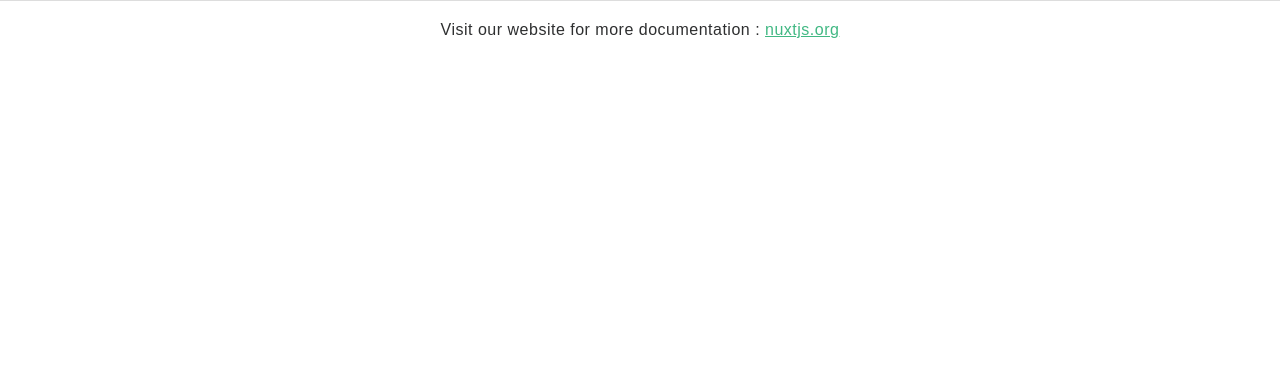
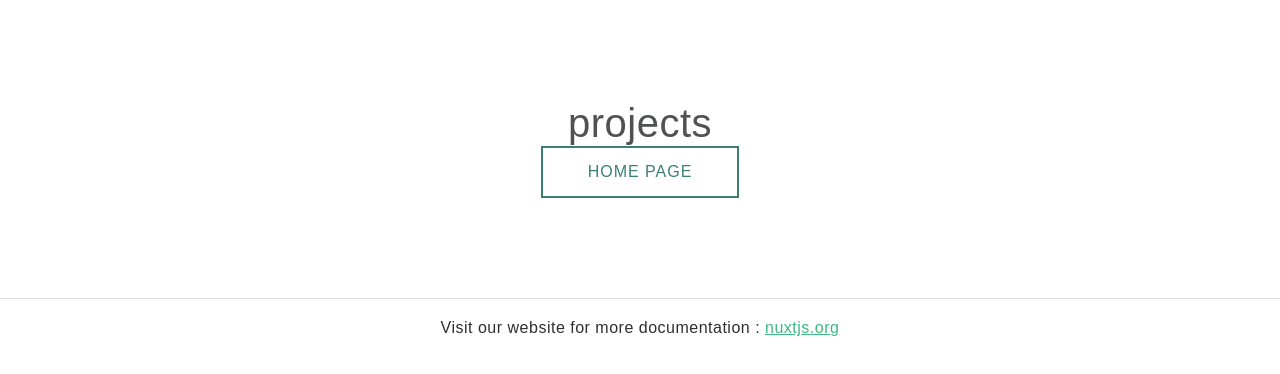
Before and after one commit to bricksroo/bricksroo.com, a Nuxt app: page /projects in a window 1280 px wide. Shown: the top 374 px of the page. Built offline with nearby package versions, Linux system fonts and the light colour scheme.

Commit message:
add/update pages

```diff
--- a/pages/about.vue
+++ b/pages/personal.vue
@@ -1,8 +1,7 @@
 <template>
   <section class="container">
-    <img src="../assets/img/logo.png" alt="Nuxt.js Logo" class="logo" />
     <h1 class="title">
-      This page is loaded from the {{ name }}
+      personal
     </h1>
     <h2 class="info" v-if="name === 'client'">
       Please refresh the page
@@ -13,34 +12,27 @@
   </section>
 </template>
 <script>
+import config from '../nuxt.config'
 export default {
-  asyncData({ req }) {
-    return {
-      name: req ? 'server' : 'client'
-    }
-  },
   head() {
     return {
-      title: `About Page (${this.name}-side)`
+      title: `Personal - ${config.head.title}`
     }
   }
 }
 </script>
 
 <style scoped>
-.title
-{
+.title {
   margin-top: 50px;
 }
-.info
-{
+.info {
   font-weight: 300;
   color: #9aabb1;
   margin: 0;
   margin-top: 10px;
 }
-.button
-{
+.button {
   margin-top: 50px;
 }
 </style>
--- /dev/null
+++ b/pages/projects.vue
@@ -0,0 +1,27 @@
+<template>
+  <section class="container">
+    <h1 class="title">
+      projects
+    </h1>
+    <h2 class="info" v-if="name === 'client'">
+      Please refresh the page
+    </h2>
+    <nuxt-link class="button" to="/">
+      Home page
+    </nuxt-link>
+  </section>
+</template>
+<script>
+import config from '../nuxt.config'
+export default {
+  head() {
+    return {
+      title: `Projects - ${config.head.title}`
+    }
+  }
+}
+</script>
+
+<style scoped>
+
+</style>
--- /dev/null
+++ b/pages/writing.vue
@@ -0,0 +1,38 @@
+<template>
+  <section class="container">
+    <h1 class="title">
+      writing
+    </h1>
+    <h2 class="info" v-if="name === 'client'">
+      Please refresh the page
+    </h2>
+    <nuxt-link class="button" to="/">
+      Home page
+    </nuxt-link>
+  </section>
+</template>
+<script>
+import config from '../nuxt.config'
+export default {
+  head() {
+    return {
+      title: `Writing - ${config.head.title}`
+    }
+  }
+}
+</script>
+
+<style scoped>
+.title {
+  margin-top: 50px;
+}
+.info {
+  font-weight: 300;
+  color: #9aabb1;
+  margin: 0;
+  margin-top: 10px;
+}
+.button {
+  margin-top: 50px;
+}
+</style>
```
